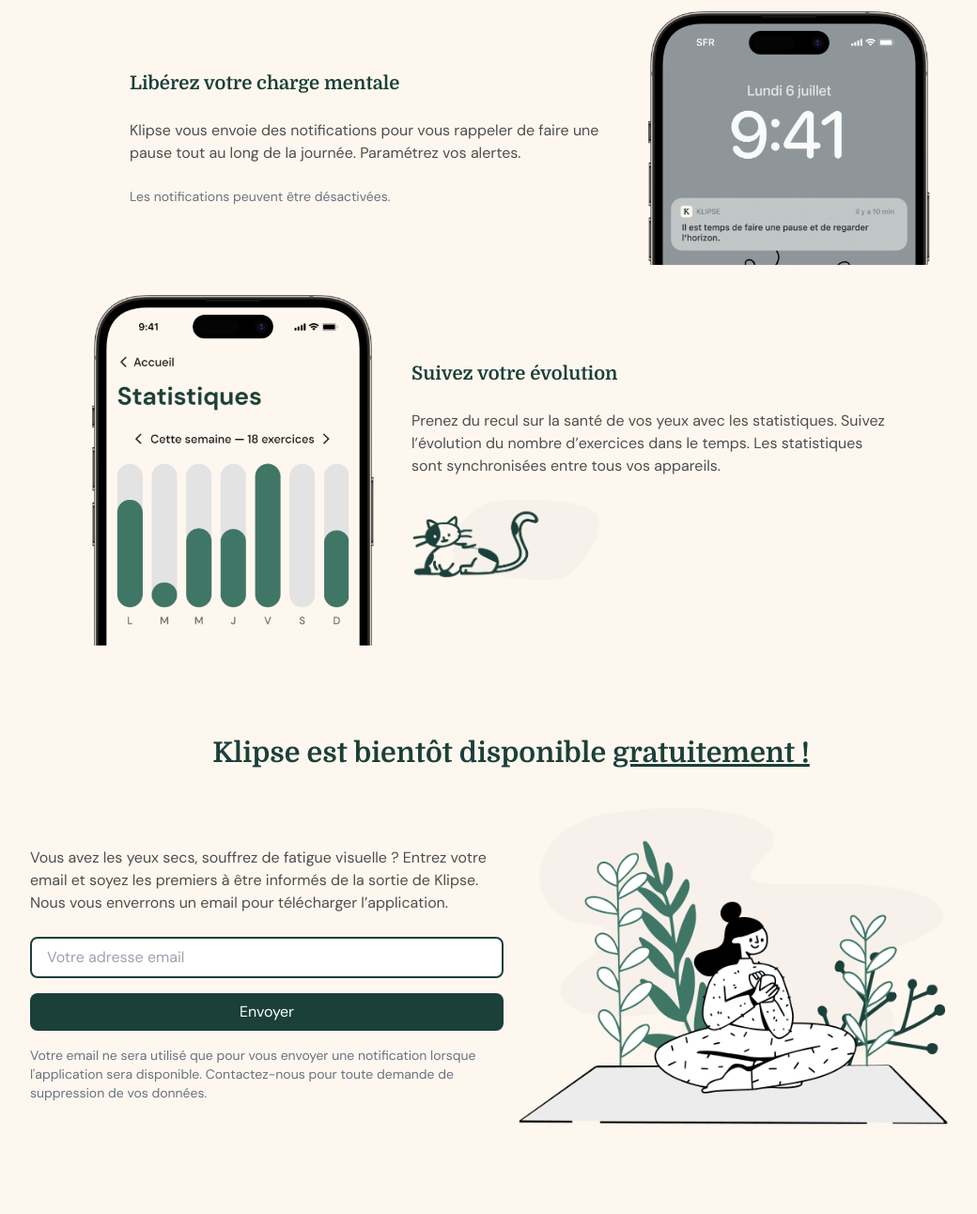
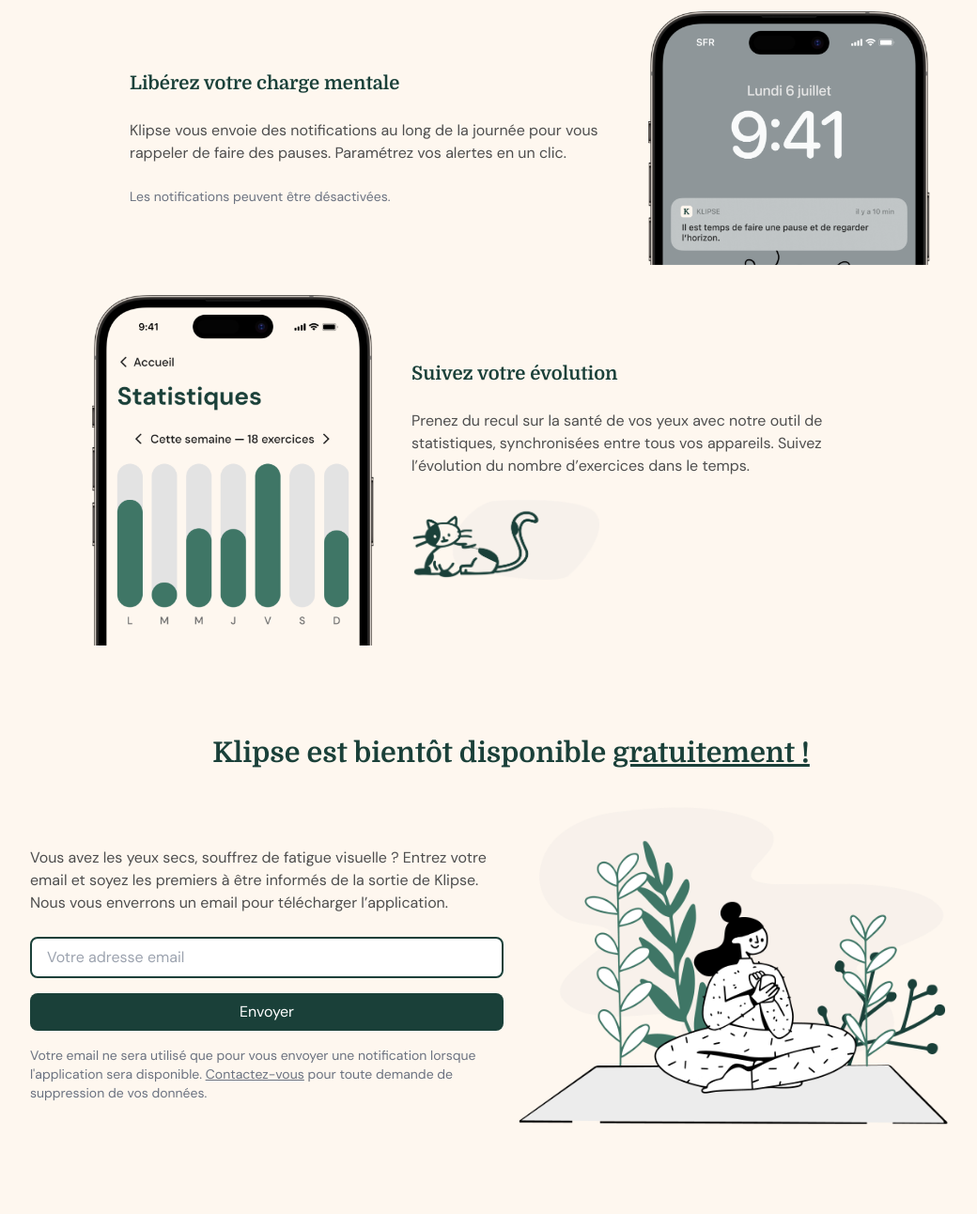
Before and after one commit to gthibaud/klipse-landing, a Gatsby site: page / in a window 1280 px wide. Shown: the part 2180-3472 px from the top of the page at 94% size, without its empty margins (96-1136 px from the left). Built offline with nearby package versions, Linux system fonts and the light colour scheme; Gatsby itself is replaced by a stand-in of ours; a web font is replaced by a local one.

Commit message:
enhance content

```diff
--- a/src/components/EmailForm/index.tsx
+++ b/src/components/EmailForm/index.tsx
@@ -78,8 +78,11 @@
             )}
             <p className="text-sm text-gray-500">
                 Votre email ne sera utilisé que pour vous envoyer une notification lorsque
-                l'application sera disponible. Contactez-nous pour toute demande de suppression de
-                vos données.
+                l'application sera disponible.{' '}
+                <u>
+                    <a href="mailto:gregoire@creastel.com">Contactez-vous</a>
+                </u>{' '}
+                pour toute demande de suppression de vos données.
             </p>
         </form>
     );
--- a/src/pages/index.tsx
+++ b/src/pages/index.tsx
@@ -57,7 +57,7 @@
                             />
                         }
                         title="Sécheresses oculaire"
-                        description="En moyenne, nous clignons 5 fois moins des yeux devant un écran."
+                        description="En moyenne, nous clignons 5 fois moins des yeux devant un écran, ce qui favorise leur dessèchement."
                     />
                     <Card
                         image={
@@ -70,7 +70,7 @@
                             />
                         }
                         title="Fatigue"
-                        description="Les écrans fatiguent nos yeux et peuvent provoquer des maux de tête."
+                        description="Les écrans fatiguent notre vision ce qui peut provoquer des maux de têtes en cas d'exposition prolongée."
                     />
                     <Card
                         image={
@@ -83,7 +83,7 @@
                             />
                         }
                         title="Perte de concentration"
-                        description="Les écrans provenquent des effets tunnels qui résultent en des pertes d'attention et de productivité."
+                        description="Rester dans la même position provoque des pertes de lucidité et de productivité."
                     />
                 </CardSection>
                 <SectionTitle>Klipse, des exercices pour prendre soin de ses yeux</SectionTitle>
@@ -98,7 +98,7 @@
                             layout="fixed"
                         />
                     }
-                    title="Une app simple"
+                    title="Mettez vos yeux à l'exercice"
                     description={
                         <>
                             Notre application disponible sur ordinateur, téléphone et tablette met à
@@ -123,7 +123,7 @@
                         />
                     }
                     title="Libérez votre charge mentale"
-                    description="Klipse vous envoie des notifications pour vous rappeler de faire une pause tout au long de la journée. Paramétrez vos alertes."
+                    description="Klipse vous envoie des notifications au long de la journée pour vous rappeler de faire des pauses. Paramétrez vos alertes en un clic."
                     inversedDirection
                     additionalFooter={
                         <p className="text-sm text-gray-500">
@@ -143,8 +143,7 @@
                         />
                     }
                     title="Suivez votre évolution"
-                    description="Prenez du recul sur la santé de vos yeux avec les statistiques. Suivez l’évolution du nombre d’exercices dans le temps.
-Les statistiques sont synchronisées entre tous vos appareils."
+                    description="Prenez du recul sur la santé de vos yeux avec notre outil de statistiques, synchronisées entre tous vos appareils. Suivez l’évolution du nombre d’exercices dans le temps."
                     additionalFooter={
                         <StaticImage
                             src="../../static/images/cat.png"
```
